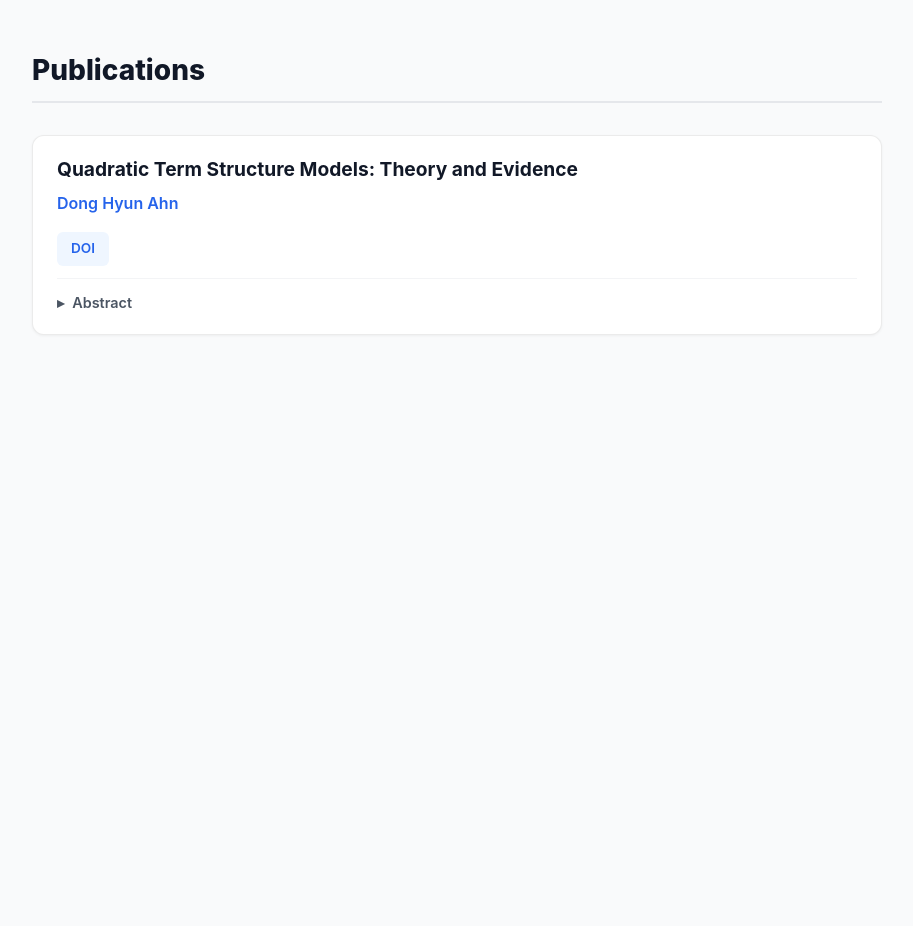
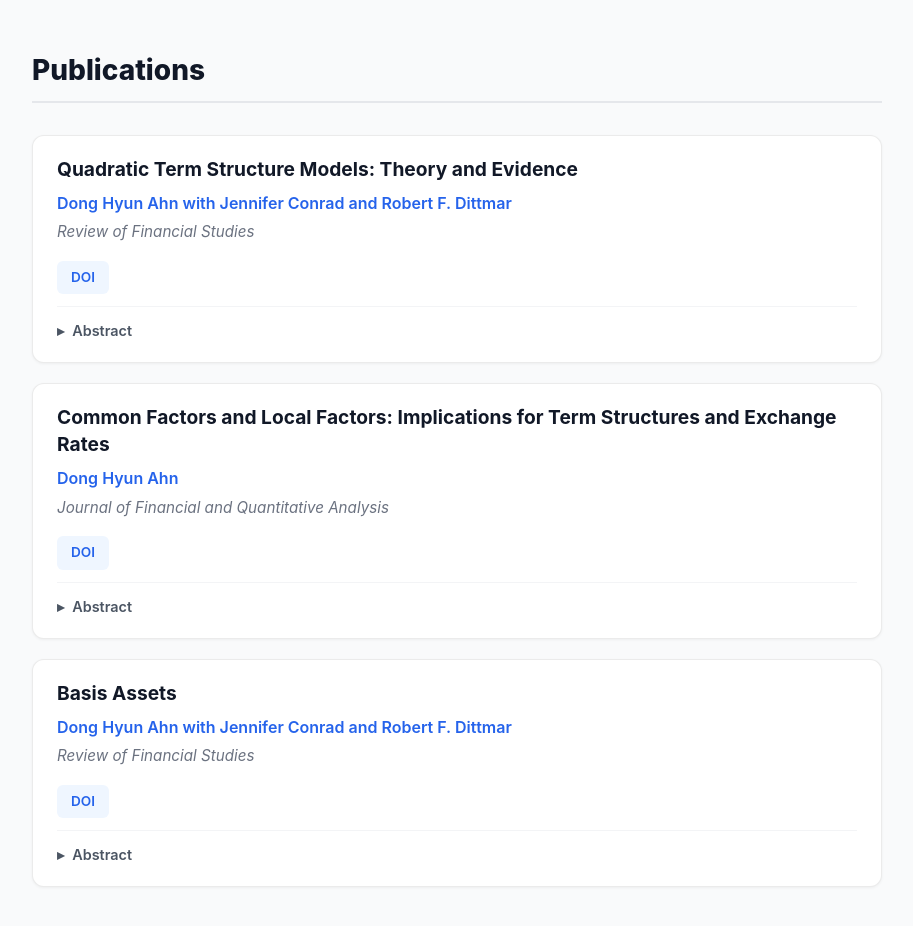
Before and after one commit to ahnd1905/homepage, a plain HTML site: page research.html in a window 1280 px wide. Shown: the whole page, without its empty margins (183-1096 px from the left). Before the commit the page ends 800 px from the top, so only its background shows below. Drawn offline with Linux system fonts and the light colour scheme.

Commit message:
Update research.html

```diff
--- a/research.html
+++ b/research.html
@@ -14,8 +14,8 @@
 
       <article class="paper">
         <h3 class="paper-title">Quadratic Term Structure Models: Theory and Evidence</h3>
-        <p class="paper-authors">Dong Hyun Ahn</p>
-        <p class="paper-venue"></p>
+        <p class="paper-authors">Dong Hyun Ahn with Jennifer Conrad and Robert F. Dittmar</p>
+        <p class="paper-venue"> Review of Financial Studies </p>
 
         <div class="paper-links">
           <a href="https://doi.org/10.1093/rfs/15.1.243" target="_blank" rel="noopener">DOI</a>
@@ -31,6 +31,47 @@
       </article>
 
 
+      <article class="paper">
+        <h3 class="paper-title">Common Factors and Local Factors: Implications for Term Structures and Exchange
+Rates</h3>
+        <p class="paper-authors">Dong Hyun Ahn</p>
+        <p class="paper-venue">Journal of Financial and Quantitative Analysis</p>
+
+        <div class="paper-links">
+          <a href="https://doi.org/10.1017/S0022109000003896" target="_blank" rel="noopener">DOI</a>
+
+        </div>
+
+        <details class="paper-abstract">
+          <summary>Abstract</summary>
+          <p>
+           This paper studies a multi-factor, two-country term structure and exchange rate model when a diversification effect for an international bond portfolio is expected. It shows that the diversification gain calls upon certain restrictions on the process of the stochastic discount factor in a factor-structured economy. Existence of local factors is shown to be a necessary condition for the gains from investing in foreign bonds. Further, the exchange rate risk premia are shown to be a function of the differentials of the risk premia of the factors in bond returns. Empirical results reveal the tendency for investors to respond sensitively to rare shocks, which is shown to be a potential solution to the forward premium puzzle.
+          </p>
+        </details>
+      </article>
+
+
+
+      <article class="paper">
+        <h3 class="paper-title">Basis Assets</h3>
+        <p class="paper-authors">Dong Hyun Ahn with Jennifer Conrad and Robert F. Dittmar</p>
+        <p class="paper-venue"> Review of Financial Studies</p>
+
+        <div class="paper-links">
+          <a href="https://doi.org/10.1093/rfs/hhp065" target="_blank" rel="noopener">DOI</a>
+
+        </div>
+
+        <details class="paper-abstract">
+          <summary>Abstract</summary>
+          <p>
+           This paper proposes a new method of forming basis assets. We use return correlations to sort securities into portfolios and compare the inferences drawn from this set of basis assets with those drawn from other benchmark portfolios. The proposed set of portfolios appears capable of generating measures of risk–return trade-off that are estimated with a lower error. In tests of asset pricing models, we find that the returns of these portfolios are significantly and positively related to both CAPM and Consumption CAPM risk measures, and there are significant components of these returns that are not captured by the three-factor model.
+          </p>
+        </details>
+      </article>
+
+
+
     </section>
   </main>
 
```
